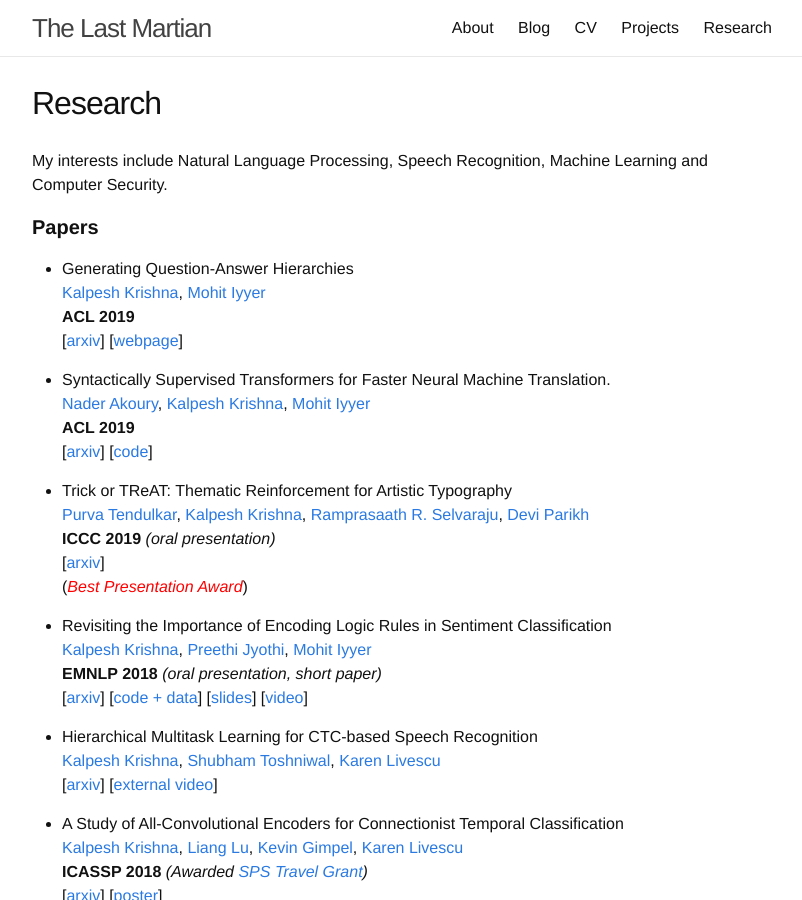
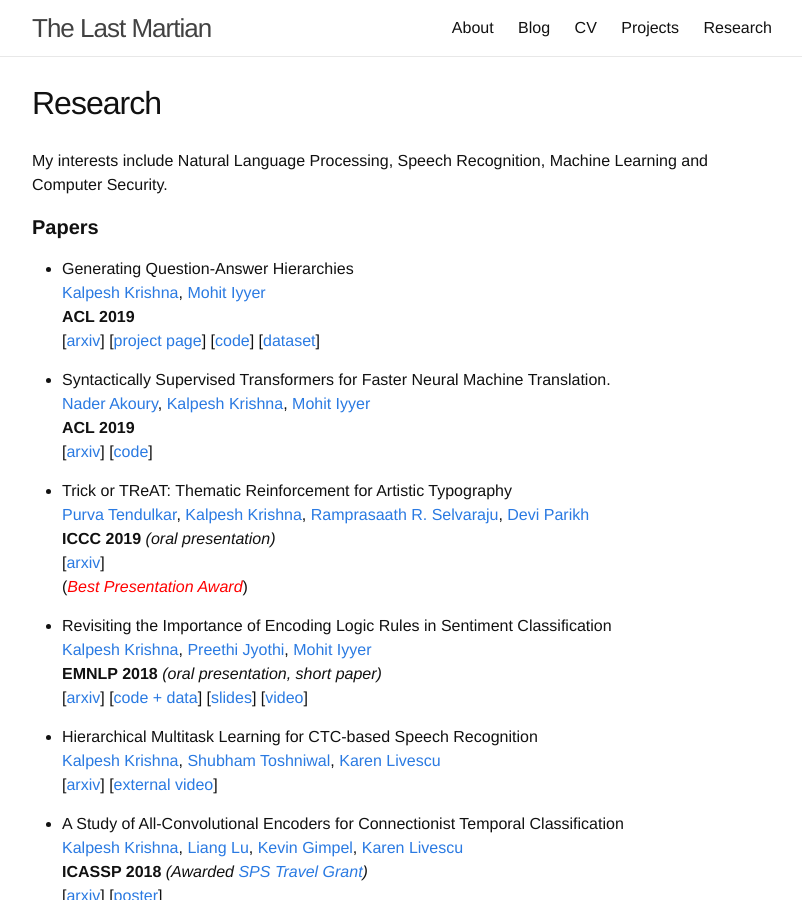
Before and after one commit to martiansideofthemoon/martiansideofthemoon.github.io, a Jekyll site: the page built from _pages/research.md, in a window 1280 px wide and 900 px high. Shown: the whole window, without its empty margins (238-1040 px from the left). Built offline with Jekyll 4.4.1, drawn with Linux system fonts in a browser that asks for light colours; comment, search, counter and statistics services are not loaded.

Commit message:
Adding squash data and code links

```diff
--- a/_pages/research.md
+++ b/_pages/research.md
@@ -10,7 +10,7 @@ My interests include Natural Language Processing, Speech Recognition, Machine Le
 * Generating Question-Answer Hierarchies
 [Kalpesh Krishna](http://martiansideofthemoon.github.io/), [Mohit Iyyer](https://people.cs.umass.edu/~miyyer/)
 **ACL 2019**
-\[[arxiv](https://arxiv.org/abs/1906.02622)\] \[[webpage](http://squash.cs.umass.edu/)\]
+\[[arxiv](https://arxiv.org/abs/1906.02622)\] \[[project page](http://squash.cs.umass.edu/)\] \[[code](https://github.com/martiansideofthemoon/squash-generation)\] \[[dataset](https://drive.google.com/open?id=1FlVtPgyBiJIEOIecnNLH3cg0EbKkK0Z4)\]
 
 * Syntactically Supervised Transformers for Faster Neural Machine Translation.
 [Nader Akoury](https://people.cs.umass.edu/~nsa/), [Kalpesh Krishna](http://martiansideofthemoon.github.io/), [Mohit Iyyer](https://people.cs.umass.edu/~miyyer/)
```
